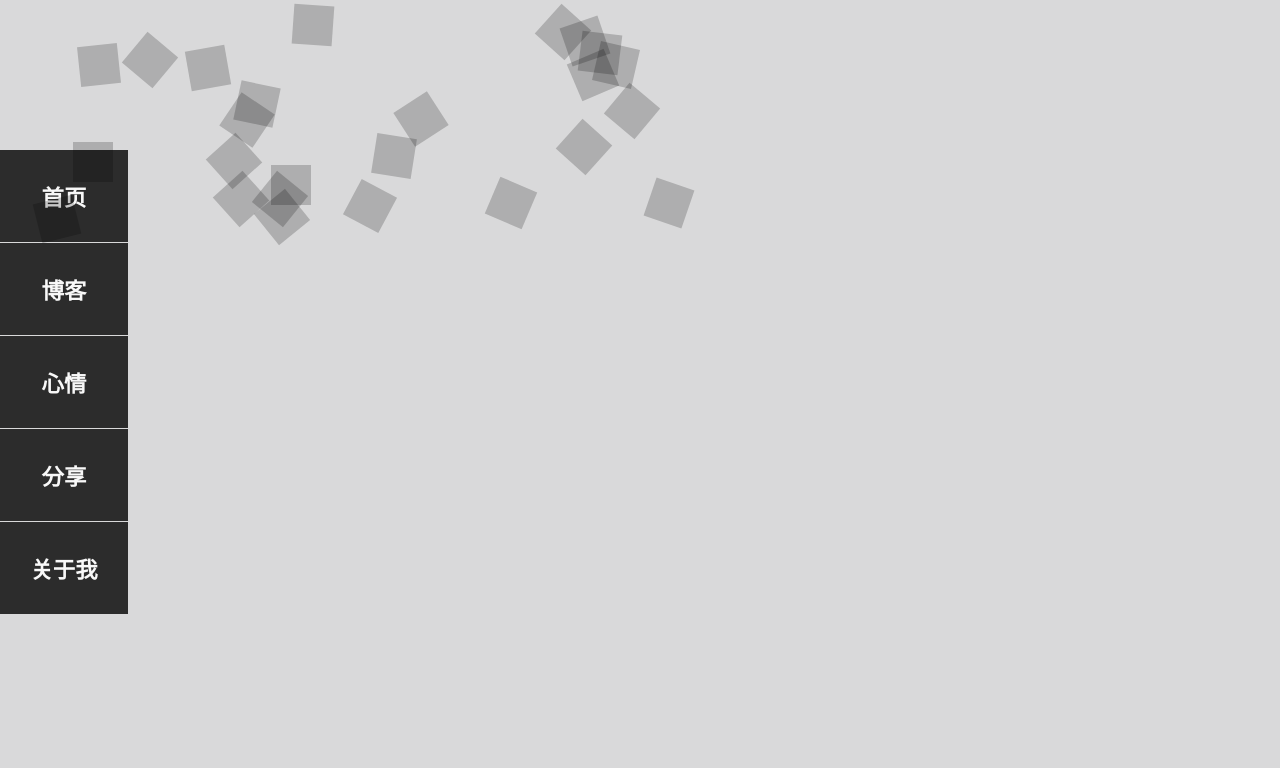
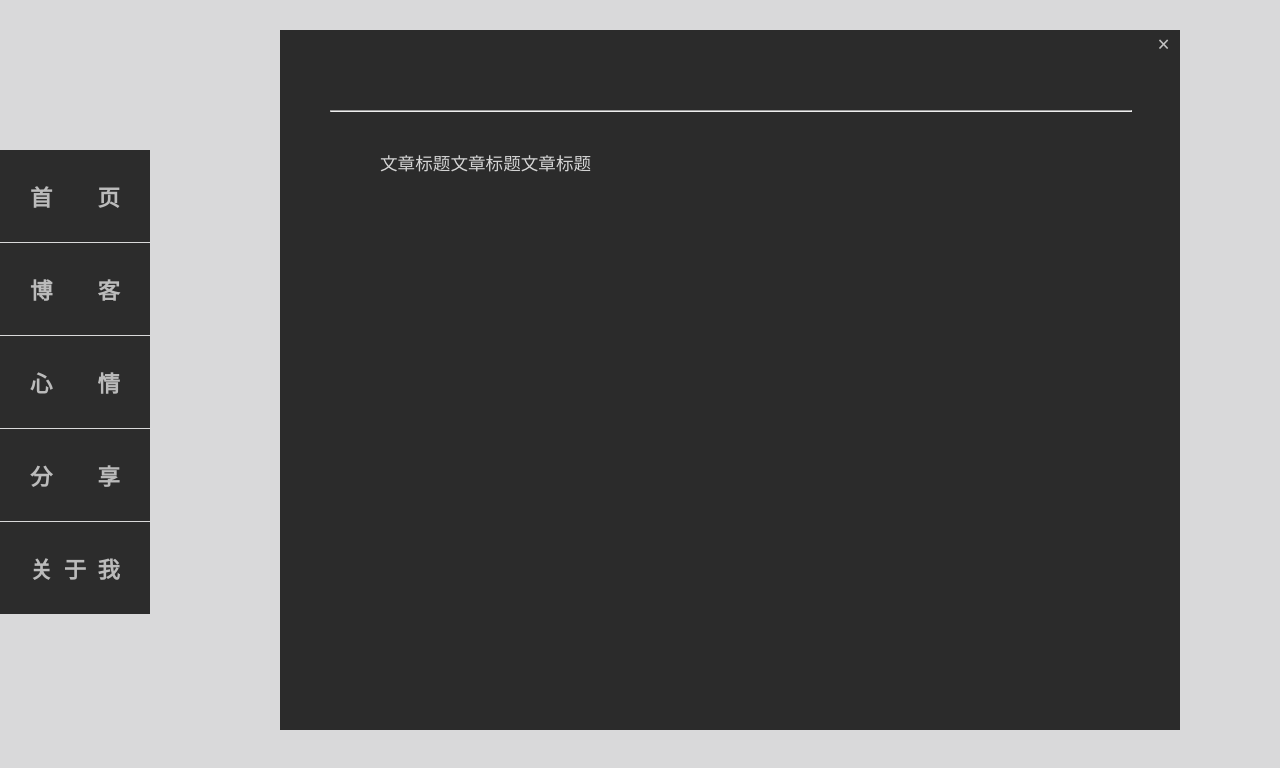
Before and after one commit to XXLiang1122/blog, a plain HTML site: page index.html in a window 1280 px wide. Both pictures are taken after a click on the item "博客". Drawn offline with Linux system fonts and the light colour scheme.

Commit message:
update blog page

```diff
--- a/css/index.css
+++ b/css/index.css
@@ -8,28 +8,33 @@ body {
     background: rgba(0, 0, 12, 0.15);
 }
 
-.left_list {
+.left-list {
     position: fixed;
     top: 150px;
     left: 0;
+    z-index: 999;
 }
 
-.left_list ul li {
-    width: 128px;
-    padding: 30px 0;
+.left-list ul li {
+    width: 90px;
+    padding: 30px;
     margin-bottom: 1px;
     opacity: 0.8;
     list-style: none;
     font-size: 1.4em;
     font-weight: bold;
-    text-align: center;
-    color: #FFF;
+    text-align: justify;
+    -moz-text-align-last: justify;
+    text-align-last: justify;
+    color: rgba(255, 255, 255, 0.7);
     background: #000;
     transition: background 0.2s;
+    transition: padding 0.3s;
     cursor: pointer;
 }
 
-.left_list ul li:hover {
+.left-list ul li:hover {
+    padding: 30px 40px;
     background: #FFF;
     color: #000;
 }
@@ -38,5 +43,97 @@ body {
     position: absolute;
     width: 40px;
     height: 40px;
-    background: rgba(0, 0, 0, 0.2);
+    background: #000;
+    opacity: 0.2;
+    transition: transform 0.3s;
 }
+
+.rotate-zero {
+    transform: rotate(0deg) !important;
+}
+
+.container {
+    position: absolute;
+    display: none;
+    left: 280px;
+    top: 30px;
+    width: 900px;
+    height: 700px;
+    background: #2B2B2B;
+    color: #FFF;
+}
+
+.close {
+    position: absolute;
+    display: inline-block;
+    right: 0;
+    top: 0;
+    padding: 2px 10px;
+    font-size: 1.4em;
+    font-weight: bold;
+    cursor: pointer;
+    opacity: 0.7;
+}
+
+.close:hover {
+    opacity: 1;
+}
+
+.container .blog .frame {
+    position: absolute;
+    display: none;
+    bottom: 10px;
+    left: 10px;
+    height: 640px;
+    width: 880px;
+    /*border-radius: 5px;*/
+    overflow-y: scroll;
+}
+
+
+.container .blog .return {
+    display: none;
+    margin: 10px 0 0 10px;
+    cursor: pointer;
+}
+
+.container .blog .blog-home {
+    position: absolute;
+    overflow: auto;
+    left: 50px;
+    top: 90px;
+    width: 840px;
+    height: 600px;
+}
+
+.container .blog hr {
+    position: absolute;
+    width: 800px;
+    left: 50px;
+    top: 80px;
+}
+
+.container .blog .blog-home ul {
+    margin: 10px 50px 0 50px;
+    padding-right: 30px;
+}
+
+.container .blog .blog-home ul li {
+    display: block;
+    padding: 20px 0;
+
+    list-style: none;
+
+}
+
+.container .blog .blog-home ul li a {
+    text-decoration: none;
+    font-size: 1.1em;
+    color: #FFF;
+    opacity: 0.8;
+}
+
+.container .blog .blog-home ul li a:hover {
+    opacity: 1;
+    font-size: 1.2em;
+}
--- a/index.html
+++ b/index.html
@@ -7,19 +7,42 @@
 </head>
 <body>
     <!-- 左侧列表 -->
-    <div class="left_list">
+    <div class="left-list">
         <ul>
-            <li class="home">首页</li>
-            <li class="blog">博客</li>
-            <li class="mood">心情</li>
-            <li class="share">分享</li>
-            <li class="about_me">关于我</li>
+            <li>首页</li>
+            <li>博客</li>
+            <li>心情</li>
+            <li>分享</li>
+            <li>关于我</li>
         </ul>
     </div>
     <!-- 方块 -->
     <div class="boxes">
     </div>
 
+    <div class="container">
+        <span class="close">×</span>
+        <div class="home">building...</div>
+        <div class="blog">
+            <hr>
+            <div class="blog-home">
+                <ul>
+                    <li><a href="html/text001.html">文章标题文章标题文章标题</a></li>
+                </ul>
+            </div>
+
+            <img class="return" src="img/return.png" height="30px" width="87px" title="返回上一页">
+
+            <iframe class="frame" src="" frameborder="0" scrolling="auto">
+                换个浏览器试试
+            </iframe>
+        </div>
+        <div class="mood">building...</div>
+        <div class="share">building...</div>
+        <div class="about_me">building...</div>
+    </div>
+
+
     <script src="js/jquery-3.2.1.min.js"></script>
     <script src="js/index.js"></script>
 </body>
--- a/js/index.js
+++ b/js/index.js
@@ -1,8 +1,11 @@
+
+$(function() {
+    //随机生成25个小方块
     (function(){
-    //随机生成25个小方块
+
         for (var i = 0; i < 25; i++) {
-        var l = Math.floor(Math.random() * 700),
-            t = Math.floor(Math.random() * 200),
+            var l = Math.floor(Math.random() * 550),
+                t = Math.floor(Math.random() * 150),
                 r = Math.floor(Math.random() * 90);
 
             var $e = $('<div></div>').css({
@@ -15,17 +18,87 @@
         }
     })();
 
+    var judge = true;
+
     //小方块拼凑动画
-$('.left_list ul li').click(function () {
-    var $box = $('.boxes div');
+    $('.left-list ul li').click(function () {
 
-    for (var i = 0; i < 25; i++) {
-        var new_l = 300 + 120 * (i % 5),
-            new_t = 80 + 120 * Math.floor(i / 5);
+        var count = 0,
+            $index = $(this).index();
 
-        $box[i].animate({
-            left: new_l + 'px',
-            top: new_t + 'px'
-        });
+        $('.container>div').eq($index).show().siblings('div').hide();
+
+        if (judge) {
+            $('.boxes div').each(function(i, e) {
+
+                var newLeft = 280 + 180 * (i % 5),
+                    newTop = 30 + 140 * Math.floor(i / 5);
+
+                $(e).animate({
+                    left: newLeft + 'px',
+                    top: newTop + 'px',
+                    width: '180px',
+                    height: '140px',
+                    opacity: '0.8',
+                }, 800, function () {
+                    $(e).addClass('rotate-zero');
+                    count++;
+                    if (count > 24) {
+                        setTimeout(function () {
+                            $('.container').show();
+
+                        }, 300);
+
                     }
                 });
+
+            });
+
+        }
+
+        judge = false;
+    });
+
+    //关闭动画
+    $('.container .close').click(function () {
+        $('.container').hide();
+        $('.boxes div').removeClass('rotate-zero');
+
+        $('.boxes div').each(function (i, e) {
+            var l = Math.floor(Math.random() * 700),
+                t = Math.floor(Math.random() * 200),
+                r = Math.floor(Math.random() * 90);
+
+            $(e).animate({
+                left: l + 'px',
+                top: t + 'px',
+                transform: 'rotate(' + r + 'deg)',
+                width: '40px',
+                height: '40px',
+                opacity: '0.2'
+            }, 800);
+        });
+
+        judge = true;
+    });
+
+
+    //博客点击跳转iframe
+    $('.container .blog .blog-home ul li a').click(function(event) {
+        var $href = $(this).attr('href');
+        event.preventDefault();
+
+        $('.container .blog .frame').attr('src', $href);
+
+        $('.container .blog .frame').show().siblings().hide();
+
+        $('.container .blog .return').show();
+    });
+
+    //返回上一页
+    $('.container .blog .return').click(function(event) {
+        $('.container .blog .frame').hide().siblings().show();
+        $(this).hide();
+    });
+
+});
```
Also changed, not shown: html/style.css (added, +16 -0 lines), html/text001.html (added, +37 -0 lines), html/img/test.jpg (added), img/return.png (added). Lines whose indentation alone changed are shown as unchanged.
